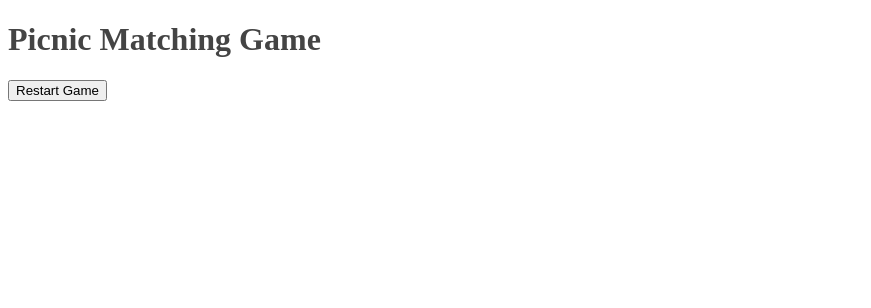
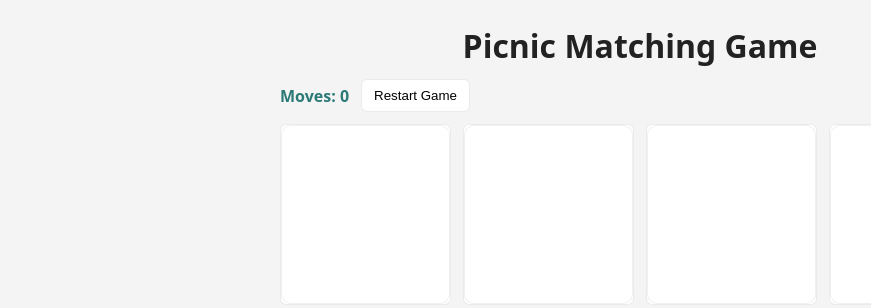
Before and after one commit to eikouji/picnic-matching-game-copilot, a plain HTML site: page index.html in a window 1280 px wide. Shown: the whole page, without its empty margins (0-871 px from the left). Drawn offline with Linux system fonts and the light colour scheme.

Commit message:
made emoji sizes bigger, added readme
made the emoji sizes bigger and easier to see. I also added a readme and plan to add a working URL and a screenshot of the game to the Readme

```diff
--- a/index.html
+++ b/index.html
@@ -11,10 +11,13 @@
 		<h1>Picnic Matching Game</h1>
 	</header>
 	<main>
-		<section id="game">
+		<div class="controls">
+			<div id="moves">Moves: <span id="moves-count">0</span></div>
+			<button id="restart">Restart Game</button>
+		</div>
+		<section id="game" aria-label="Memory game">
 			<!-- Game board will be generated here -->
 		</section>
-		<button id="restart">Restart Game</button>
 	</main>
 	<script src="script.js"></script>
 </body>
--- a/script.js
+++ b/script.js
@@ -0,0 +1,111 @@
+// Picnic Matching Game - uses food emoji as card faces
+const foods = [
+	'🍎','🍌','🍇','🍓','🍍','🍑','🍒','🥝'
+];
+
+const game = document.getElementById('game');
+const restartBtn = document.getElementById('restart');
+const movesCount = document.getElementById('moves-count');
+
+let deck = [];
+let firstCard = null;
+let secondCard = null;
+let lockBoard = false;
+let moves = 0;
+
+function init(){
+	// build doubled, shuffled deck
+	deck = shuffle([...foods, ...foods]);
+	game.innerHTML = '';
+	moves = 0;
+	movesCount.textContent = moves;
+	firstCard = null; secondCard = null; lockBoard = false;
+
+	deck.forEach((emoji, idx) => {
+		const card = document.createElement('button');
+		card.className = 'card';
+		card.setAttribute('data-food', emoji);
+		card.setAttribute('aria-label', 'card');
+		card.innerHTML = `
+			<div class="face front"></div>
+			<div class="face back">${emoji}</div>
+		`;
+		card.addEventListener('click', onCardClick);
+		game.appendChild(card);
+	});
+}
+
+function onCardClick(e){
+	const clicked = e.currentTarget;
+	if(lockBoard) return;
+	if(clicked === firstCard) return; // clicking same card
+	flipCard(clicked);
+
+	if(!firstCard){
+		firstCard = clicked;
+		return;
+	}
+
+	secondCard = clicked;
+	moves += 1;
+	movesCount.textContent = moves;
+	checkForMatch();
+}
+
+function flipCard(card){
+	card.classList.add('flipped');
+}
+
+function unflipCards(){
+	lockBoard = true;
+	setTimeout(()=>{
+		firstCard.classList.remove('flipped');
+		secondCard.classList.remove('flipped');
+		resetTurn();
+	}, 700);
+}
+
+function checkForMatch(){
+	const isMatch = firstCard.dataset.food === secondCard.dataset.food;
+	if(isMatch){
+		firstCard.classList.add('matched');
+		secondCard.classList.add('matched');
+		firstCard.removeEventListener('click', onCardClick);
+		secondCard.removeEventListener('click', onCardClick);
+		resetTurn();
+		checkWin();
+	} else {
+		unflipCards();
+	}
+}
+
+function resetTurn(){
+	[firstCard, secondCard] = [null, null];
+	lockBoard = false;
+}
+
+function shuffle(array){
+	for(let i = array.length -1; i>0; i--){
+		const j = Math.floor(Math.random()*(i+1));
+		[array[i], array[j]] = [array[j], array[i]];
+	}
+	return array;
+}
+
+function checkWin(){
+	const all = Array.from(document.querySelectorAll('.card'));
+	const matched = all.filter(c => c.classList.contains('matched'));
+	if(matched.length === all.length){
+		setTimeout(()=>{
+			alert(`You won in ${moves} moves!`);
+		}, 300);
+	}
+}
+
+restartBtn.addEventListener('click', ()=>{
+	// simple restart: reshuffle
+	init();
+});
+
+// init on load
+init();
--- a/styles.css
+++ b/styles.css
@@ -1,13 +1,55 @@
-font-family: 'Arial', sans-serif;
+/* Picnic matching game styles */
+:root{
+    --bg: #f4f4f4;
+    --card-bg: #fff;
+    --accent: #2b7a78;
+}
+*{box-sizing:border-box}
+body{
+    margin:0;
+    padding:24px;
+    font-family: system-ui, -apple-system, 'Segoe UI', Roboto, 'Helvetica Neue', Arial;
+    background:var(--bg);
+    color:#222;
+    display:flex;
+    flex-direction:column;
+    align-items:center;
+    min-height:100vh;
+}
+header h1{margin:0 0 12px 0}
+.controls{display:flex;gap:12px;align-items:center;margin-bottom:12px}
+#moves{font-weight:600;color:var(--accent)}
+button{padding:8px 12px;border-radius:6px;border:1px solid rgba(0,0,0,0.08);background:#fff;cursor:pointer}
+#game{
+    width:min(720px, 92vw);
+    display:grid;
+    grid-template-columns: repeat(4, 1fr);
+    gap:12px;
+    perspective: 1000px;
+}
+.card{
+    position:relative;
+    width:100%;
+    padding-top:100%; /* square */
+    cursor:pointer;
+    transform-style:preserve-3d;
+    transition:transform 400ms;
+}
+.card .face{
+    position:absolute;inset:0;border-radius:10px;display:flex;align-items:center;justify-content:center;font-size:48px;backface-visibility:hidden;
+}
+.card .front{
+    background:var(--card-bg);border:1px solid rgba(0,0,0,0.06);
+}
+.card .back{
+    background:linear-gradient(135deg,#2b7a78,#17c3b2);color:#fff;transform:rotateY(180deg);font-weight:700
+}
+.card.flipped{transform:rotateY(180deg)}
+.card.matched{outline:3px solid #ffd166;pointer-events:none;opacity:0.9}
 
+@media (max-width:560px){
+    #game{grid-template-columns: repeat(3, 1fr)}
+    .card .face{font-size:36px}
+}
 
-body {
-    margin: 0;
-    padding: 0;
-    background-color: #f4f4f4;
-    color: #333;
-    text-align: center;
-}
-h1, h2, h3 {
-    color: #444;
-}
+.message{margin-top:14px;font-weight:600}
```
Also changed, not shown: 1 other file.
